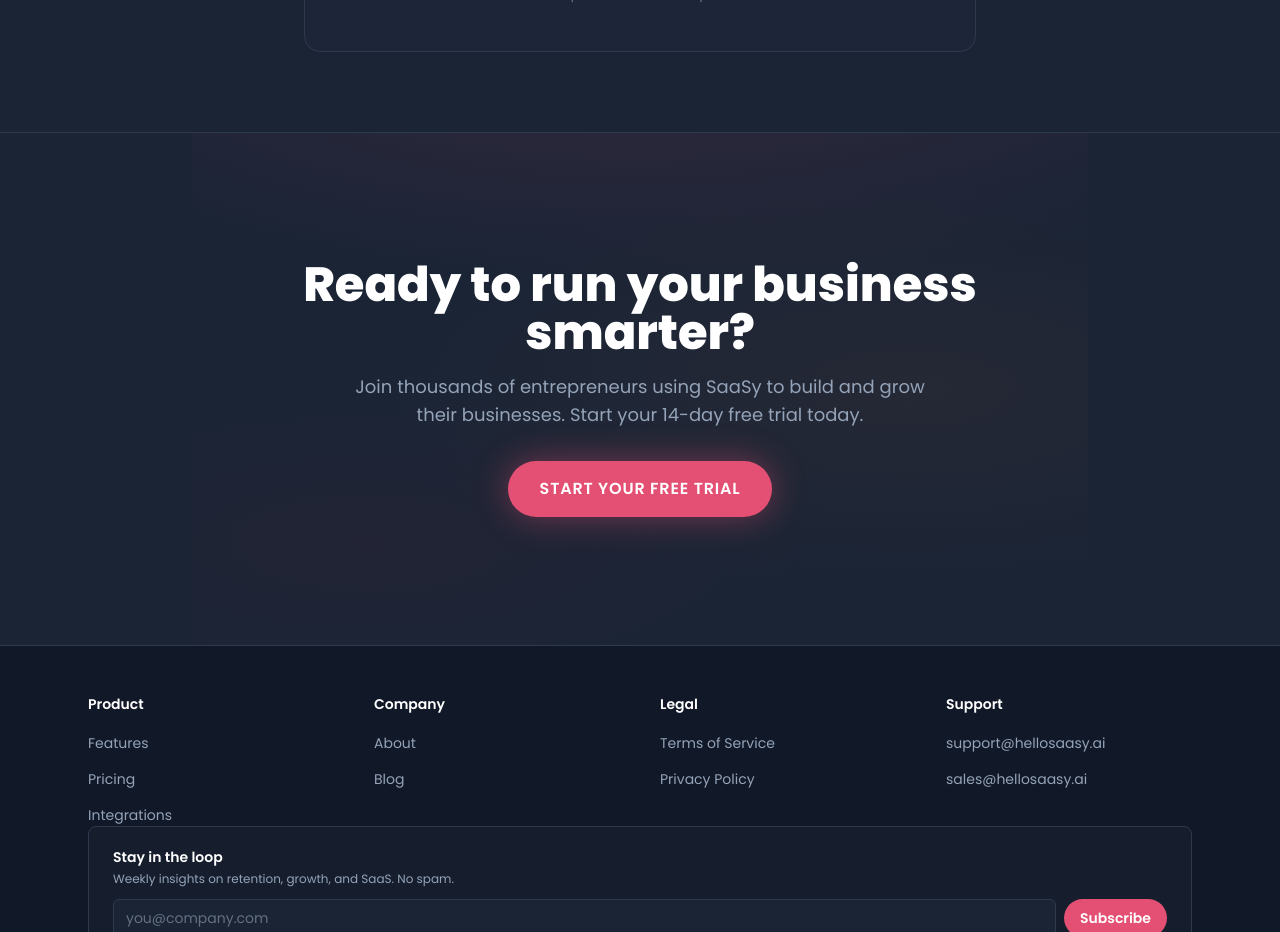
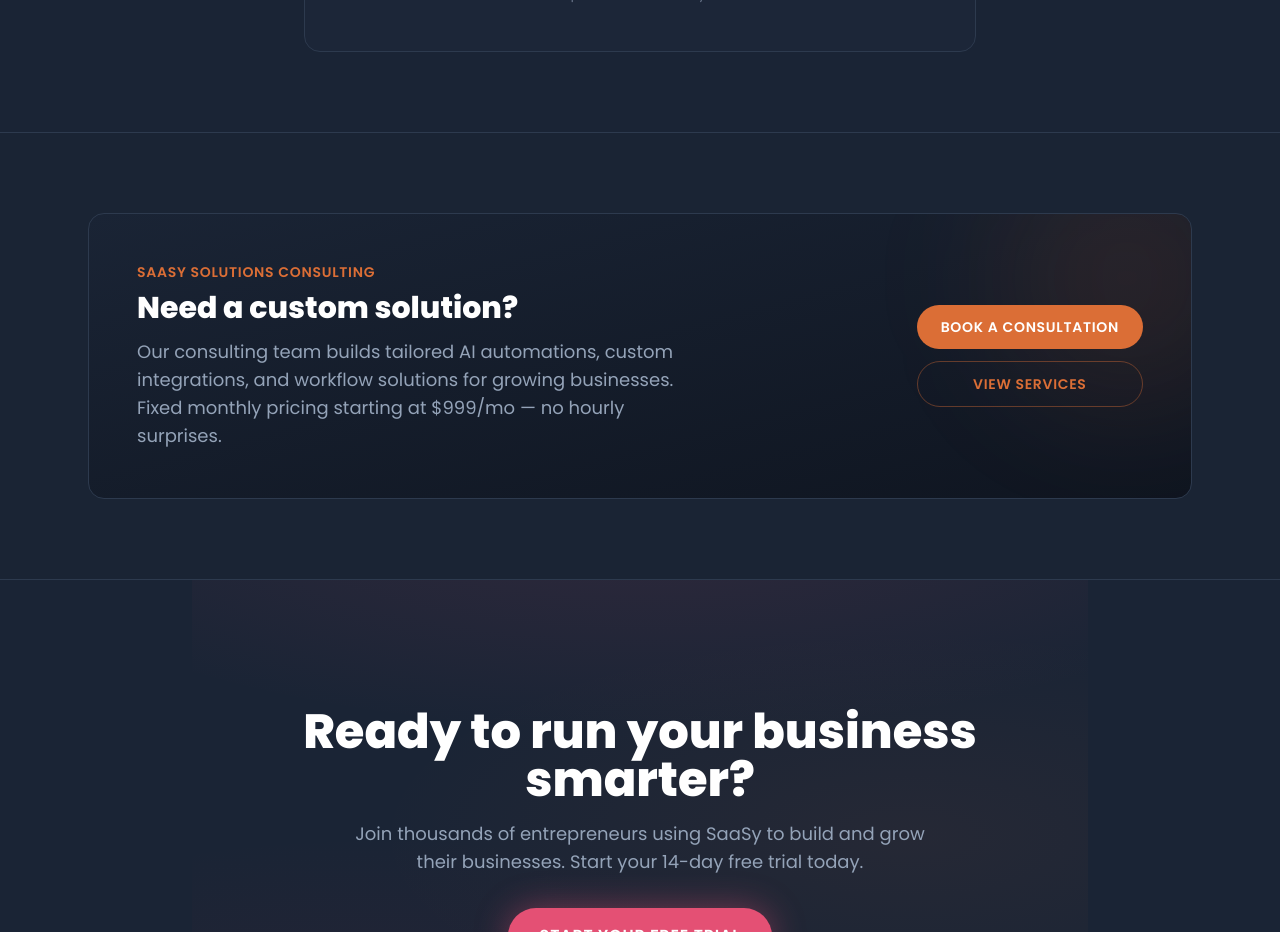
Before and after one commit to rclanan/saasy-landing, a Next.js app: page / in a window 1280 px wide. Shown: the part 5980-6912 px from the top of the page. Built offline with nearby package versions, Linux system fonts and the light colour scheme.

Commit message:
feat: add consulting services cross-promo section
Promote SaaSy Solutions consulting and custom development services
on the product landing page. Placed between email capture and the
final CTA with links to book a consultation and view services at
saasysolutionsllc.com.

Reported-by:Ray Clanan

```diff
--- /dev/null
+++ b/app/components/ConsultingPromo.tsx
@@ -0,0 +1,76 @@
+import Link from "next/link";
+
+/**
+ * Cross-promotion banner for SaaSy Solutions consulting services.
+ * Placed between FAQ and the final CTA on the landing page.
+ */
+export function ConsultingPromo() {
+  return (
+    <section className="border-t border-saasy-border bg-saasy-dark/50">
+      <div className="mx-auto max-w-6xl px-6 py-16 sm:py-20">
+        <div
+          className="relative overflow-hidden rounded-2xl
+            border border-saasy-border bg-gradient-to-br
+            from-[#1A2435] to-[#0f1520] p-8 sm:p-12"
+        >
+          {/* Decorative accent */}
+          <div
+            className="absolute -right-16 -top-16 h-64 w-64
+              rounded-full bg-saasy-orange/10 blur-3xl"
+            aria-hidden="true"
+          />
+
+          <div className="relative flex flex-col gap-8 lg:flex-row lg:items-center lg:justify-between">
+            <div className="max-w-xl">
+              <p
+                className="font-[family-name:var(--font-poppins)]
+                  text-sm font-semibold uppercase tracking-wider
+                  text-saasy-orange"
+              >
+                SaaSy Solutions Consulting
+              </p>
+              <h2
+                className="mt-2 font-[family-name:var(--font-poppins)]
+                  text-2xl font-bold text-white sm:text-3xl"
+              >
+                Need a custom solution?
+              </h2>
+              <p
+                className="mt-3 font-[family-name:var(--font-poppins)]
+                  text-base text-saasy-muted sm:text-lg"
+              >
+                Our consulting team builds tailored AI automations,
+                custom integrations, and workflow solutions for growing
+                businesses. Fixed monthly pricing starting at $999/mo
+                &mdash; no hourly surprises.
+              </p>
+            </div>
+
+            <div className="flex flex-col gap-3 sm:flex-row lg:flex-col">
+              <Link
+                href="https://saasysolutionsllc.com/consultation"
+                className="inline-flex items-center justify-center
+                  rounded-full bg-saasy-orange px-6 py-3
+                  font-[family-name:var(--font-poppins)] text-sm
+                  font-semibold uppercase tracking-wider text-white
+                  transition-colors hover:bg-[#c45f2e]"
+              >
+                Book a consultation
+              </Link>
+              <Link
+                href="https://saasysolutionsllc.com/#services"
+                className="inline-flex items-center justify-center
+                  rounded-full border border-saasy-orange/40 px-6 py-3
+                  font-[family-name:var(--font-poppins)] text-sm
+                  font-semibold uppercase tracking-wider text-saasy-orange
+                  transition-colors hover:bg-saasy-orange/10"
+              >
+                View services
+              </Link>
+            </div>
+          </div>
+        </div>
+      </div>
+    </section>
+  );
+}
--- a/app/page.tsx
+++ b/app/page.tsx
@@ -13,6 +13,7 @@
 import { BlogHighlights } from "./components/BlogHighlights";
 import { EmailCapture } from "./components/EmailCapture";
 import { MarketingFooter } from "./components/MarketingFooter";
+import { ConsultingPromo } from "./components/ConsultingPromo";
 import { SiteNav } from "./components/SiteNav";
 import { Hero } from "./components/Hero";
 
@@ -199,6 +200,9 @@
       {/* ─────────────── Email Capture ────────────── */}
       <EmailCapture />
 
+      {/* ──────── Consulting Cross-Promo ─────────── */}
+      <ConsultingPromo />
+
       {/* ───────────── Final CTA ──────────────────── */}
       <section className="border-t border-saasy-border">
         <div
```
